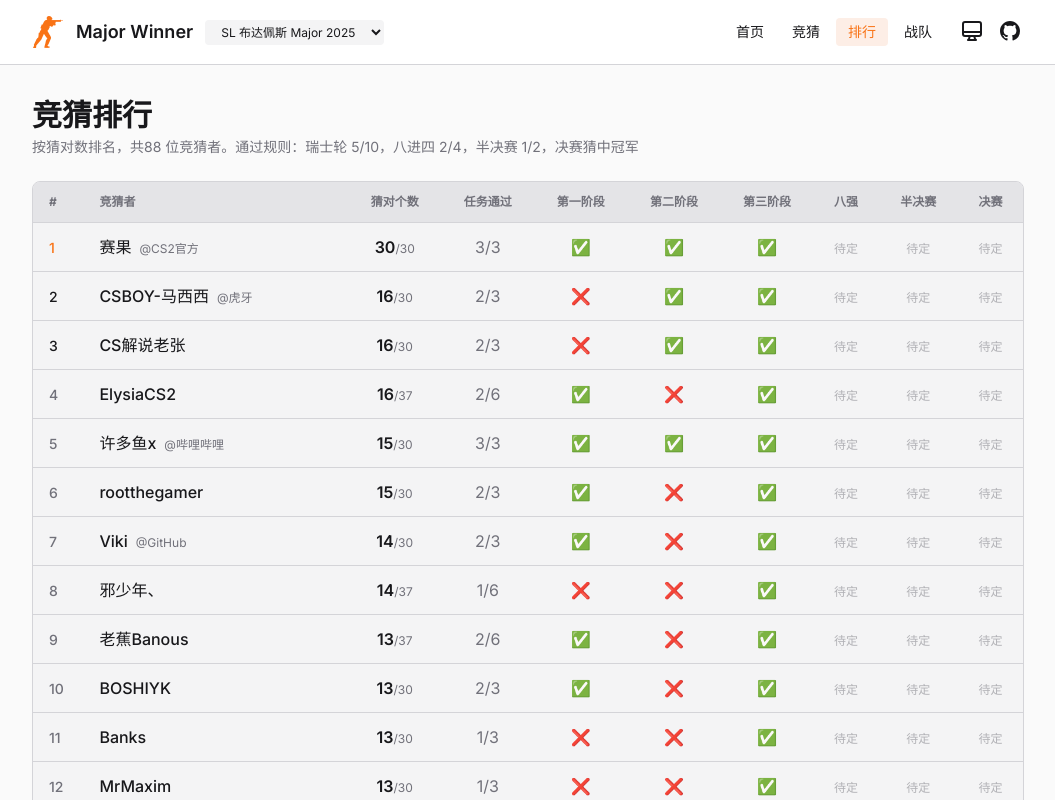
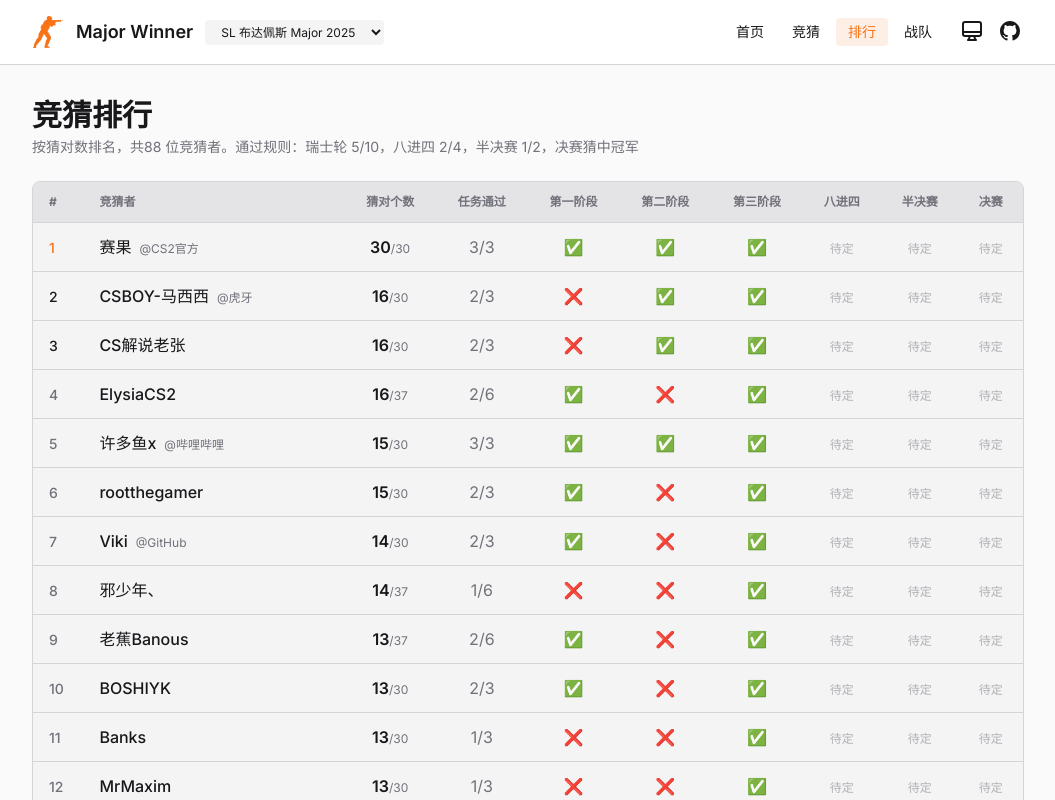
Before and after one commit to vikiboss/major-winner, a Next.js app: page /predictors in a window 1280 px wide. Shown: the top 800 px of the page, without its empty margins (112-1167 px from the left). Built offline with nearby package versions, Linux system fonts and the light colour scheme.

Commit message:
chore: 统一文案

```diff
--- a/app/predictors/page.tsx
+++ b/app/predictors/page.tsx
@@ -85,7 +85,7 @@ export default function PredictorsPage() {
                       : stage.id === 'stage-3'
                         ? '第三阶段'
                         : stage.id === '8-to-4'
-                          ? '八强'
+                          ? '八进四'
                           : stage.id === '4-to-2'
                             ? '半决赛'
                             : '决赛'
@@ -142,7 +142,7 @@ export default function PredictorsPage() {
               <th className="hidden px-4 py-3 text-center md:table-cell">第一阶段</th>
               <th className="hidden px-4 py-3 text-center md:table-cell">第二阶段</th>
               <th className="hidden px-4 py-3 text-center md:table-cell">第三阶段</th>
-              <th className="hidden px-4 py-3 text-center lg:table-cell">八强</th>
+              <th className="hidden px-4 py-3 text-center lg:table-cell">八进四</th>
               <th className="hidden px-4 py-3 text-center lg:table-cell">半决赛</th>
               <th className="hidden px-4 py-3 text-center lg:table-cell">决赛</th>
             </tr>
```
